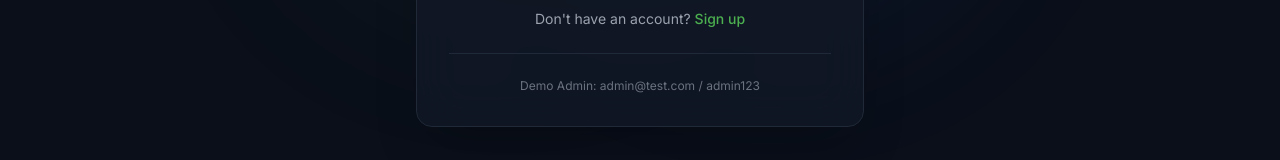
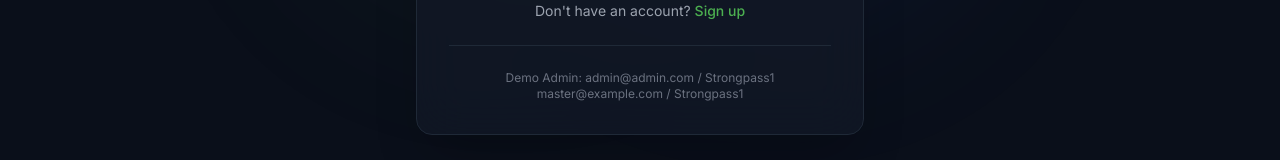
Before and after one commit to d0z4rt/ipssi-2-projet-web, a React (Vite) app in the folder apps/client/: page /login in a window 1280 px wide. Shown: the part 605-765 px from the top of the page. Built offline with nearby package versions, Linux system fonts and the light colour scheme; no server answers.

Commit message:
fix: creds on login page

```diff
--- a/apps/client/src/src/pages/Login.tsx
+++ b/apps/client/src/src/pages/Login.tsx
@@ -147,8 +147,8 @@ export const Login: React.FC = () => {
 
           {/* Demo Hint */}
           <div className="mt-6 pt-6 border-t border-gray-800 text-xs text-gray-500 text-center">
-            <p>Demo Admin: admin@test.com / admin123</p>
-            <p></p>
+            <p>Demo Admin: admin@admin.com / Strongpass1</p>
+            <p>master@example.com / Strongpass1</p>
           </div>
         </div>
       </motion.div>
```
